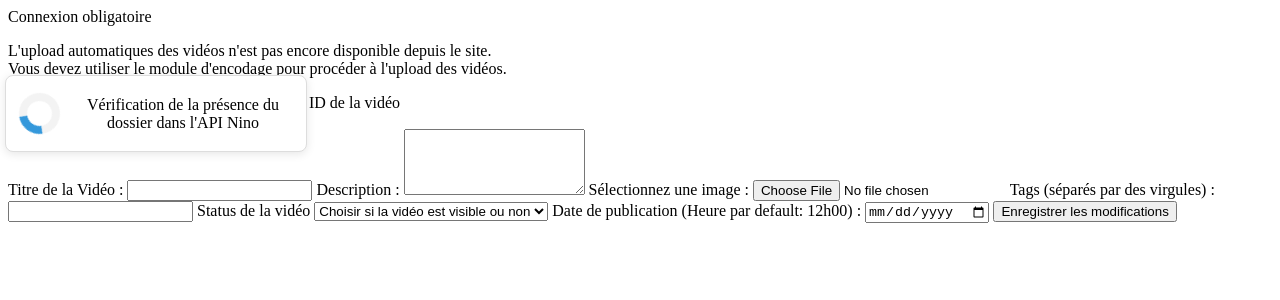
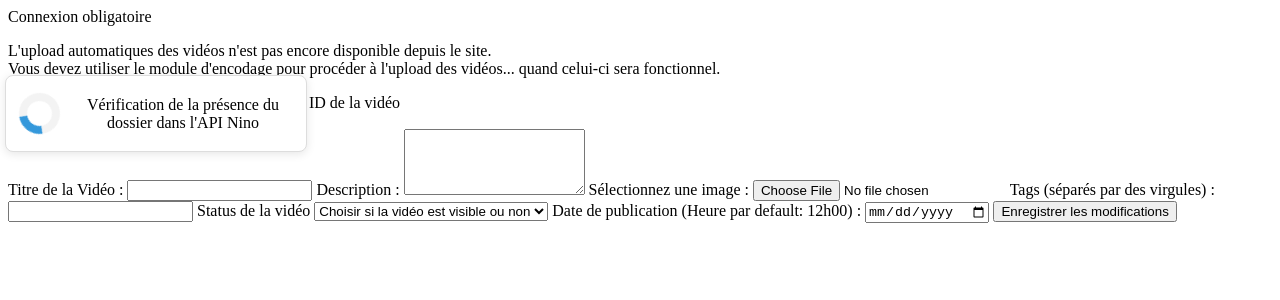
Before and after one commit to Bissiking/Luma, a PHP site: page /website/nino/edit.php?id=1 in a window 1280 px wide. Shown: the top 300 px of the page. Run offline with PHP 8.4, Linux system fonts and the light colour scheme; data that the repository does not hold is empty; some libraries are stand-ins or nearby versions.

Commit message:
Update edit.php

```diff
--- a/website/nino/edit.php
+++ b/website/nino/edit.php
@@ -34,7 +34,7 @@
 
 <form id="uploadForm" enctype="multipart/form-data">
 
-    <p class="info-popup">L'upload automatiques des vidéos n'est pas encore disponible depuis le site.<br> Vous devez utiliser le module d'encodage pour procéder à l'upload des vidéos.</p>
+    <p class="info-popup">L'upload automatiques des vidéos n'est pas encore disponible depuis le site.<br> Vous devez utiliser le module d'encodage pour procéder à l'upload des vidéos... quand celui-ci sera fonctionnel.</p>
 
     <label for="serveurURL">Ou se trouve la vidéo ?</label>
     <select name="serveurURL" id="serveurURL" class="custom-select">
```
